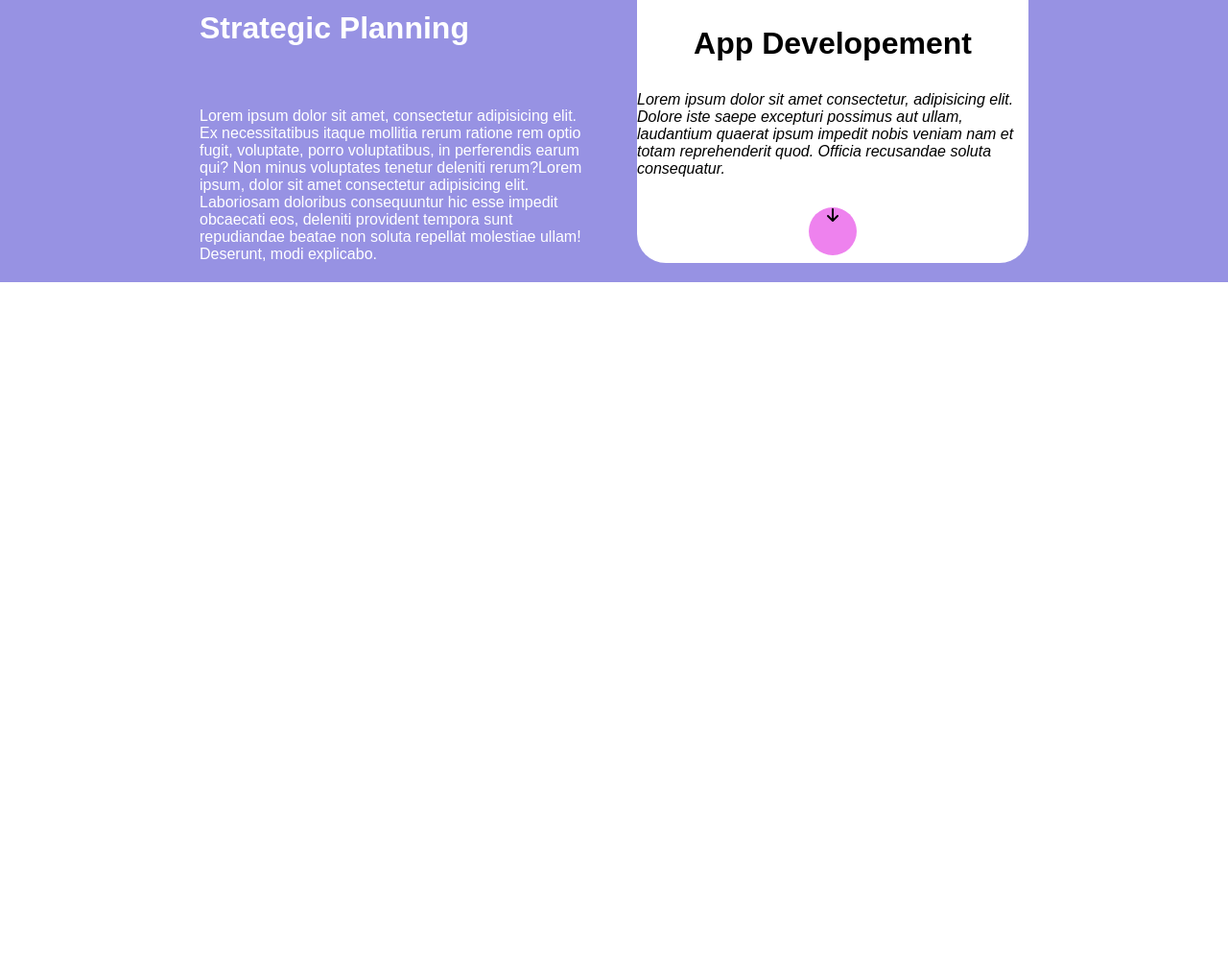
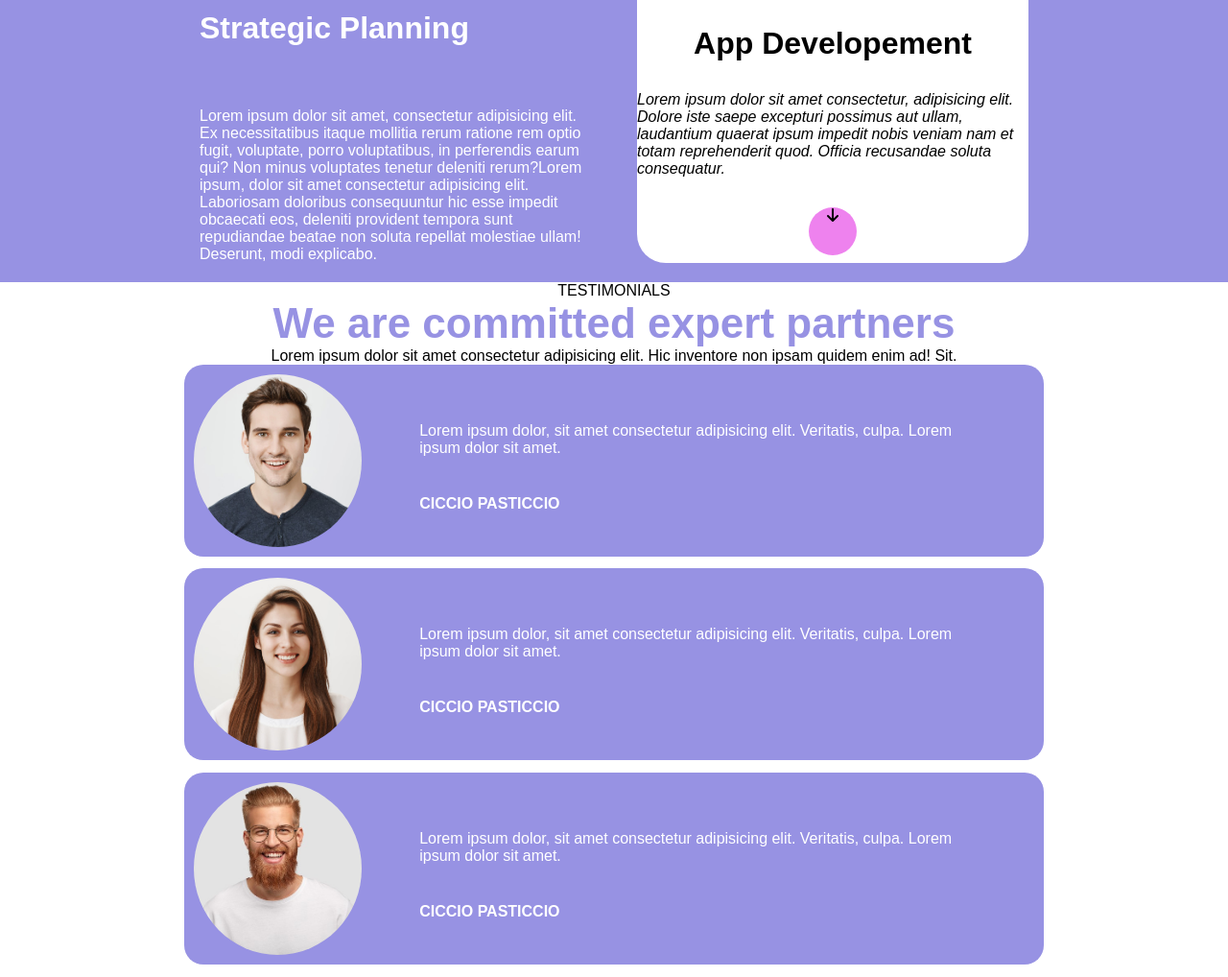
Before and after one commit to Samuelimmerso/htmlcss-responsive-layout, a plain HTML site: page index.html in a window 1280 px wide. Shown: the part 981-1999 px from the top of the page at 96% size. Before the commit the page ends 1275 px from the top, so only its background shows below. Drawn offline with Linux system fonts and the light colour scheme.

Commit message:
testimonials

```diff
--- a/css/style.css
+++ b/css/style.css
@@ -111,6 +111,49 @@ nav ul{
 }
 
 
+/* testimonials */
+
+.testimonials{
+    text-align: center;
+}
+
+.testimonials h2{
+    color: #9792E3;
+    font-size: 44px;
+}
+
+.testimonials .row{
+    flex-direction: column;
+    align-items: center;
+}
+
+.testimonials .box{
+    width: 70%;
+    height: 200px;
+    padding: 10px;
+    gap: 10px;
+    background-color: #9792E3;
+    border-radius: 20px;
+    display: flex;
+    color: white;
+}
+
+.testimonials .box img{
+    width: 20%;
+    border-radius: 50%;
+    object-fit: cover;
+}
+
+.testdescr{
+    display: flex;
+    flex-direction: column;
+    padding: 50px;
+    text-align: start;
+    gap: 40px;
+}
+
+
+
 
 
 
--- a/index.html
+++ b/index.html
@@ -73,6 +73,48 @@
             </div>
         </div>
 
+
+        <div class="testimonials">
+
+            <span>TESTIMONIALS</span>
+            <h2>We are committed expert partners</h2>
+            <span> Lorem ipsum dolor sit amet consectetur adipisicing elit. Hic inventore non ipsam quidem enim ad! Sit.</span>
+
+
+            <div class="row">
+                <div class="box">
+                    <img src="./img/testimonial1.jpg" alt="testimonial">
+
+                    <div class="testdescr">
+                        <span>Lorem ipsum dolor, sit amet consectetur adipisicing elit. Veritatis, culpa. Lorem ipsum dolor sit amet.</span>
+                        <h4>CICCIO PASTICCIO</h4>
+                    </div>
+                </div>
+
+                <div class="box">
+                    <img src="./img/testimonial2.jpg" alt="testimonial">
+
+                    <div class="testdescr">
+                        <span>Lorem ipsum dolor, sit amet consectetur adipisicing elit. Veritatis, culpa. Lorem ipsum dolor sit amet.</span>
+                        <h4>CICCIO PASTICCIO</h4>
+                    </div>
+                </div>
+
+                <div class="box">
+                    <img src="./img/testimonial3.jpg" alt="testimonial">
+
+                    <div class="testdescr">
+                        <span>Lorem ipsum dolor, sit amet consectetur adipisicing elit. Veritatis, culpa. Lorem ipsum dolor sit amet.</span>
+                        <h4>CICCIO PASTICCIO</h4>
+                    </div>
+                </div>
+
+
+
+            </div>
+
+
+        </div>
     </main>
 
 </body>
```
